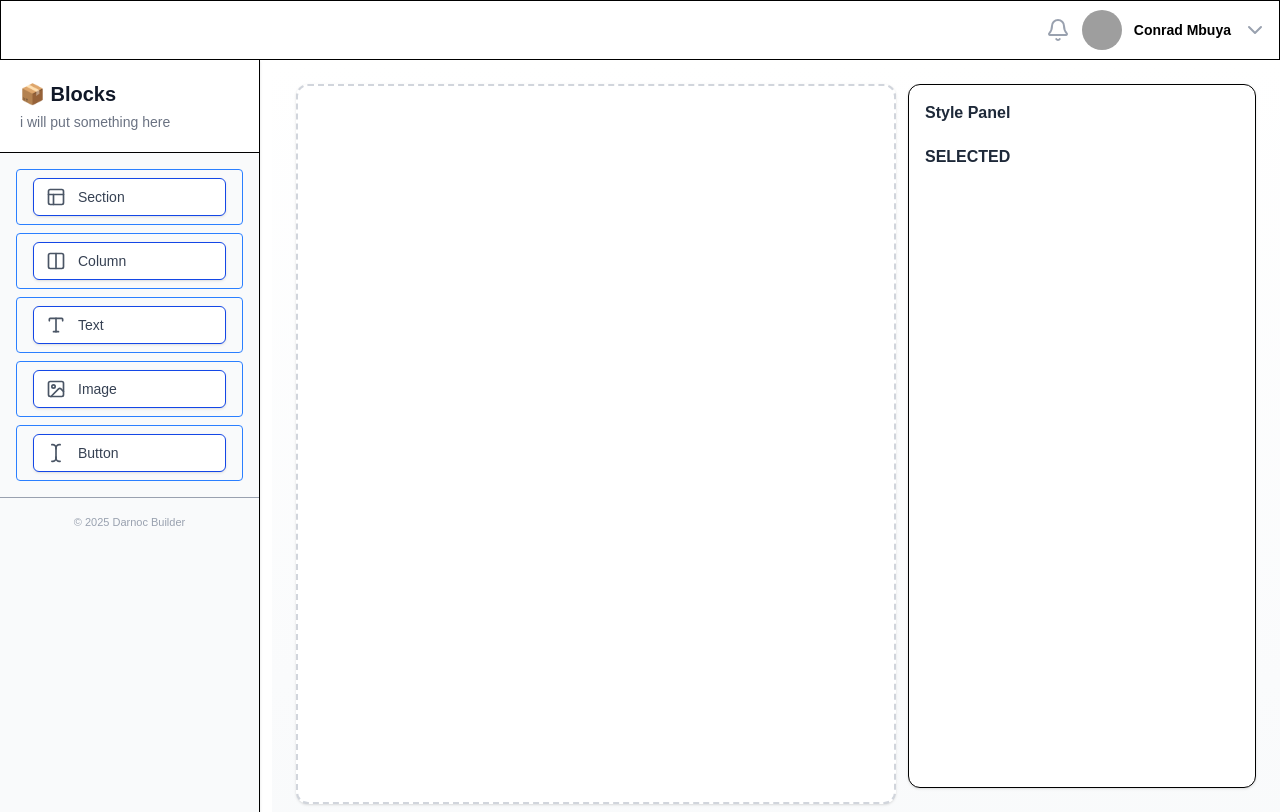
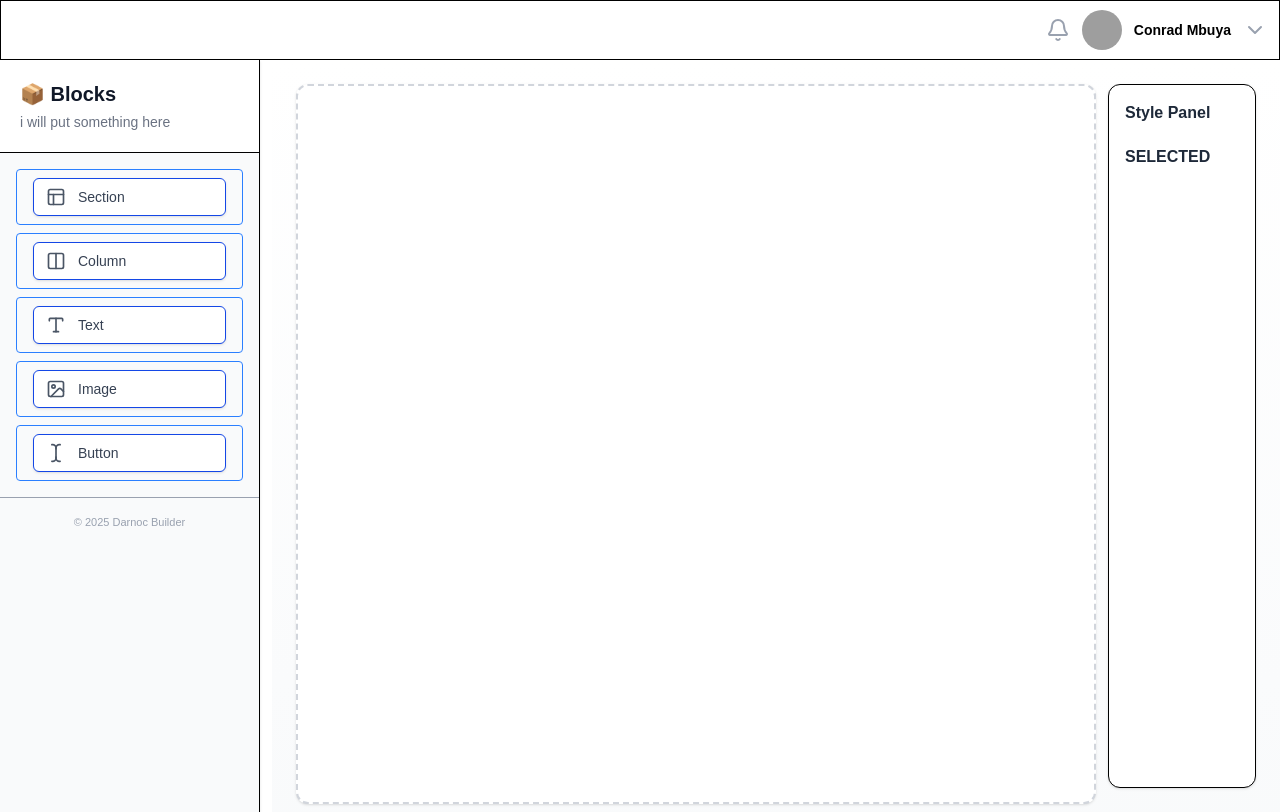
Before and after one commit to Conny1/darnoc-builder, a Next.js app: page /dashboard in a window 1280 px wide. Both pictures are taken after a click on the button "Section". Built offline with nearby package versions, Linux system fonts and the light colour scheme; grey boxes are pictures that could not be loaded.

Commit message:
inline outline

```diff
--- a/src/components/Canva.tsx
+++ b/src/components/Canva.tsx
@@ -35,7 +35,7 @@ const Canva = () => {
           items={dropableData}
           strategy={verticalListSortingStrategy}
         >
-          <div className="min-h-[90vh] w-[600px] border-2 border-dashed border-gray-300 bg-white rounded-xl shadow-sm p-6 transition-all duration-200">
+          <div className="min-h-[90vh] w-[800px] border-2 border-dashed border-gray-300 bg-white rounded-xl shadow-sm p-6 transition-all duration-200">
             {dropableData.length === 0 ? (
               <p className="text-gray-400 text-center text-sm py-10">
                 📨 Drop your blocks here to start building
--- a/src/components/Droppable.tsx
+++ b/src/components/Droppable.tsx
@@ -15,6 +15,8 @@ function Droppable({ id, children, parent_id }: Props) {
 
   const style = {
     // opacity: isOver ? 1 : 0.5,
+       display: "inline-block",
+        verticalAlign: "top",
   };
 
   return (
--- a/src/components/RenderBlock.tsx
+++ b/src/components/RenderBlock.tsx
@@ -46,7 +46,14 @@ const RenderBlock = ({
   switch (block.name) {
     case "section":
       return (
-        <Droppable id={block.id+Droppableids.inline} parent_id={block.id}>
+        <Droppable id={block.id + Droppableids.inline} parent_id={block.id}>
+          <div
+            data-element-type="container"
+            data-element-key="parent"
+            className={`    hover:border hover:border-dashed  m-0 p-0 h-fit w-fit  ${
+              activeid === block.id ? "border" : null
+            } `}
+          >
             <div
               onMouseOver={() => setcloseBTN(true)}
               onMouseLeave={() => setcloseBTN(false)}
@@ -58,7 +65,6 @@ const RenderBlock = ({
                 handleClick(e);
               }}
               style={block.configs?.styles?.parent}
-            className="hover:border hover:border-dashed"
               data-element-type="container"
               data-element-key="parent"
             >
@@ -75,12 +81,20 @@ const RenderBlock = ({
                 ))
               )}
             </div>
+          </div>
         </Droppable>
       );
 
     case "column":
       return (
-        <Droppable id={block.id+Droppableids.inline} parent_id={block.id}>
+        <Droppable id={block.id + Droppableids.inline} parent_id={block.id}>
+          <div
+            data-element-type="container"
+            data-element-key="column"
+            className={` inline-block  align-top hover:border hover:border-dashed  m-0 p-0 p-b h-fit w-fit  ${
+              activeid === block.id ? "border" : null
+            } `}
+          >
             <div
               onMouseOver={() => setcloseBTN(true)}
               onMouseLeave={() => setcloseBTN(false)}
@@ -104,11 +118,19 @@ const RenderBlock = ({
                 />
               ))}
             </div>
+          </div>
         </Droppable>
       );
 
     case "text":
       return (
+        <div
+          data-element-type="text"
+          data-element-key="text"
+          className={` inline-block  align-top hover:border hover:border-dashed  p-0 m-0 text-center  h-fit w-fit  ${
+            activeid === block.id ? "border" : null
+          } `}
+        >
           <div
             onMouseOver={() => setcloseBTN(true)}
             onMouseLeave={() => setcloseBTN(false)}
@@ -124,6 +146,7 @@ const RenderBlock = ({
             data-element-key="text"
           >
             {block.configs?.content || "TEXT AREA."}
+          </div>
         </div>
       );
 
@@ -149,6 +172,13 @@ const RenderBlock = ({
 
     case "button":
       return (
+        <div
+          data-element-type="button"
+          data-element-key="button"
+          className={` inline-block  align-top  hover:border hover:border-dashed  m-0 p-0 h-fit w-fit  ${
+            activeid === block.id ? "border" : null
+          } `}
+        >
           <a
             onMouseOver={() => setcloseBTN(true)}
             onMouseLeave={() => setcloseBTN(false)}
@@ -166,6 +196,7 @@ const RenderBlock = ({
           >
             {block.configs?.content || "Click me"}
           </a>
+        </div>
       );
 
     // case "divider":
--- a/src/components/Sortable.tsx
+++ b/src/components/Sortable.tsx
@@ -24,10 +24,14 @@ export function SortableItem({ id, children, isParent, parent_id }: Props) {
   const style = {
     transform: CSS.Transform.toString(transform),
     transition,
+
+        display: "inline-block",
+        verticalAlign: "top",
+
   };
 
   return (
-    <div style={style} className="relative w-fit  group h-fit   ">
+    <div style={style} className="relative w-fit  group h-fit   " >
       {/* Styled drag handle */}
       <button
         ref={setNodeRef}
--- a/src/components/stylingEditors/ContainerEditor.tsx
+++ b/src/components/stylingEditors/ContainerEditor.tsx
@@ -183,7 +183,7 @@ useEffect(() => {
     paddingLeft:  removeCSSvalues(style?.paddingLeft ) ,
     marginTop:  removeCSSvalues(style?.marginTop ) ,
     marginRight:  removeCSSvalues(style?.marginRight ) ,
-    marginBottom:  removeCSSvalues(style?.margingBottom) ,
+    marginBottom:  removeCSSvalues(style?.marginBottom) ,
     marginLeft:  removeCSSvalues(style?.marginLeft ) ,
     backgroundColor:  removeCSSvalues(style?.backgroundColor ) ,
     backgroundImage:  removeCSSvalues(style?.backgroundImage ) ,
--- a/src/lib/uiconfigs.ts
+++ b/src/lib/uiconfigs.ts
@@ -4,14 +4,14 @@ export const blockConfigs: BlockConfigs = {
   section: {
     styles: {
       parent: {
-        width: "500px",
-        maxWidth: "600px",
-        height: "250px",
+        width: "630px",
+        maxWidth: "640px",
+        height: "350px",
         backgroundColor: "#ffffff",
-        paddingTop: "20px",
-        paddingLeft: "20px",
-        paddingBottom: "20px",
-        paddingRight: "20px",
+        paddingTop: "4px",
+        paddingLeft: "4px",
+        paddingBottom: "4px",
+        paddingRight: "4px",
         textAlign: "center",
         borderWidth:"0",
         borderRadius:"0px",
@@ -20,10 +20,12 @@ export const blockConfigs: BlockConfigs = {
         position: "static",
         fontWeight:"normal",
         color:"#00000",
-        marginTop: "10px",
-        marginBottom: "10px",
-        marginLeft: "10px",
-        marginRight: "10px",
+        marginTop: "4px",
+        marginBottom: "4px",
+        marginLeft: "4px",
+        marginRight: "4px",
+        fontSize:"0px"
+
       },
     },
   },
@@ -33,27 +35,28 @@ export const blockConfigs: BlockConfigs = {
       column: {
         width: "250px",
         height: "250px",
-        maxWidth: "600px",
+        maxWidth: "500px",
         backgroundColor: "#ffffff",
+        paddingTop: "4px",
+        paddingLeft: "4px",
+        paddingBottom: "4px",
+        paddingRight: "4px",
+        textAlign: "center",
         borderWidth:"0",
         borderRadius:"0px",
         borderColor:"#ffffff",
-
-        boxSizing: "border-box",
-        fontFamily: "Helvetica, Arial, sans-serif",
-        textAlign:"center",
+        fontFamily: "'Segoe UI', Tahoma, Geneva, Verdana, sans-serif",
+        position: "static",
         fontWeight:"normal",
-        color: "#1f2d3a",
-        //
-        display: "inline-block",
-        paddingTop: "20px",
-        paddingLeft: "20px",
-        paddingBottom: "20px",
-        paddingRight: "20px",
-        marginTop: "10px",
-        marginBottom: "10px",
-        marginLeft: "10px",
-        marginRight: "10px",
+        color:"#00000",
+        marginTop: "4px",
+        marginBottom: "4px",
+        marginLeft: "4px",
+        marginRight: "4px",
+        // constants
+        display:"inline-block",
+        verticalAlign:"top",
+        // fontSize:"0px"
       },
     },
   },
@@ -61,7 +64,7 @@ export const blockConfigs: BlockConfigs = {
   text: {
     styles: {
       text: {
-        width: "100%",
+        width: "200px",
         fontSize: "16px",
         lineHeight: "1.5",
         color: "#2c3e50",
@@ -69,19 +72,19 @@ export const blockConfigs: BlockConfigs = {
         letterSpacing: "0.2px",
         textAlign: "center",
         fontFamily: "'Segoe UI', Tahoma, Geneva, Verdana, sans-serif",
-        margin: 0,
+
         // padding: "40px 20px",
         border: "1px solid #e1e8f9",
         //
         display: "inline-block",
-        paddingTop: "20px",
-        paddingLeft: "20px",
-        paddingBottom: "20px",
-        paddingRight: "20px",
-        marginTop: "10px",
-        marginBottom: "10px",
-        marginLeft: "10px",
-        marginRight: "10px",
+        paddingTop: "4px",
+        paddingLeft: "4px",
+        paddingBottom: "4px",
+        paddingRight: "4px",
+        marginTop: "4px",
+        marginBottom: "4px",
+        marginLeft: "4px",
+        marginRight: "4px",
       },
     },
   },
@@ -124,10 +127,10 @@ export const blockConfigs: BlockConfigs = {
         fontFamily: "'Segoe UI', Tahoma, Geneva, Verdana, sans-serif",
         //
         display: "inline-block",
-        marginTop: "10px",
-        marginBottom: "10px",
-        marginLeft: "10px",
-        marginRight: "10px",
+        marginTop: "4px",
+        marginBottom: "4px",
+        marginLeft: "4px",
+        marginRight: "4px",
       },
     },
   },
```
Also changed, not shown: src/components/stylingEditors/TextStyleEditor.tsx (+48 -38 lines). Lines whose indentation alone changed are shown as unchanged.
